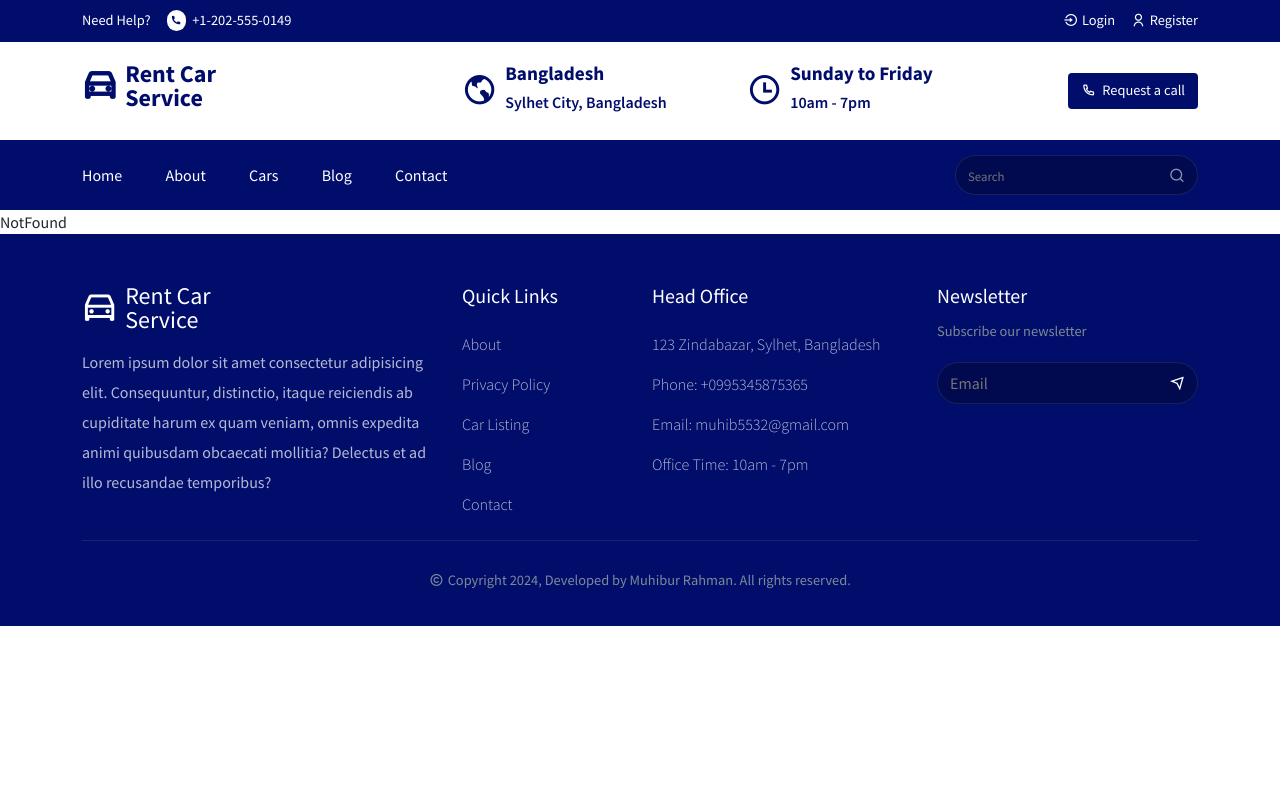
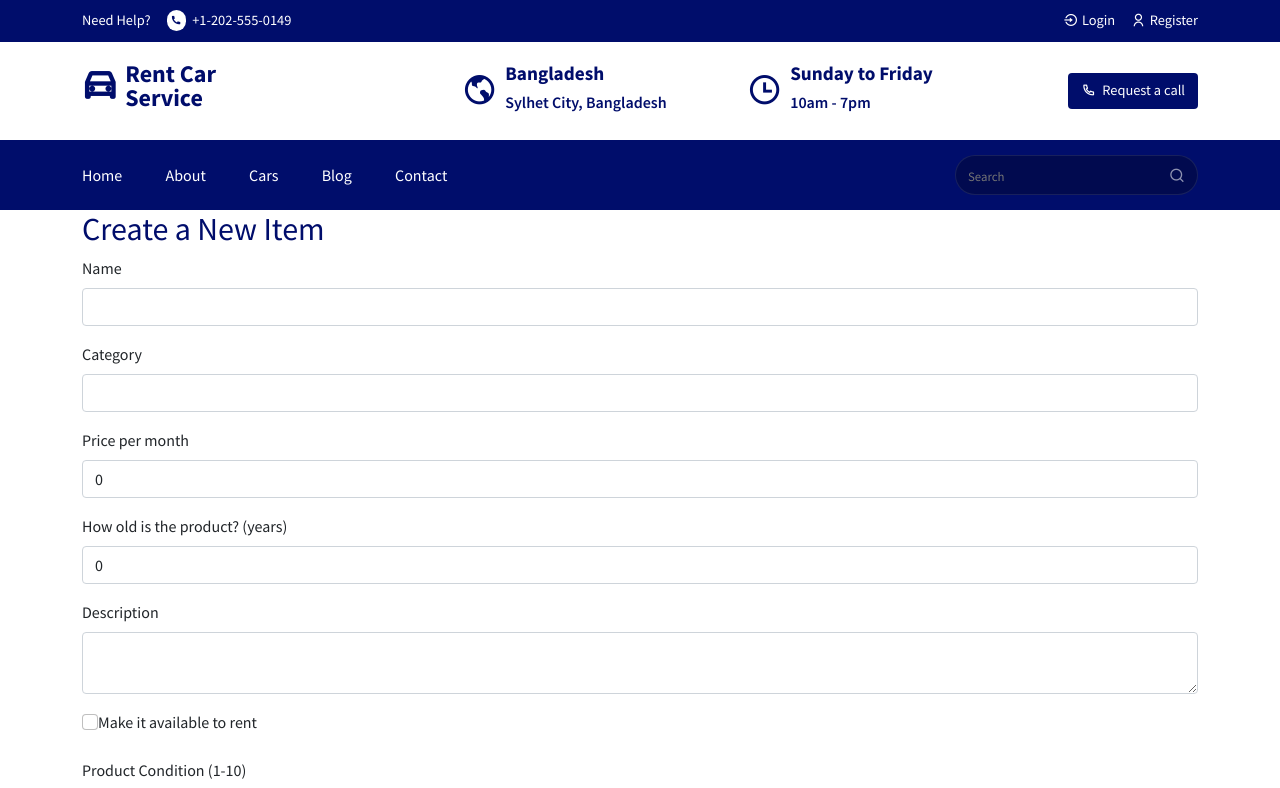
Before and after one commit to m4Jestyk/LendScape_Client, a React (Create React App) app: page /additem in a window 1280 px wide. Shown: the top 788 px of the page. Built offline with nearby package versions, Linux system fonts and the light colour scheme; sample sign-in values are in the browser's storage.

Commit message:
Item publish func added

```diff
--- a/package.json
+++ b/package.json
@@ -2,8 +2,7 @@
   "name": "car-rental",
   "version": "0.1.0",
   "private": true,
-  "proxy": "http://localhost:8000"
-,
+  "proxy": "http://localhost:8000",
   "dependencies": {
     "@chakra-ui/react": "^3.0.2",
     "@emotion/react": "^11.13.3",
@@ -17,6 +16,7 @@
     "dotenv": "^16.4.5",
     "framer-motion": "^11.11.11",
     "react": "^18.2.0",
+    "react-cookie": "^7.2.2",
     "react-dom": "^18.2.0",
     "react-redux": "^9.1.2",
     "react-router-dom": "^6.3.0",
--- /dev/null
+++ b/src/pages/AddItem.jsx
@@ -0,0 +1,171 @@
+import React, { useEffect, useState } from "react";
+import axios from "axios";
+import { Container, Form, FormGroup, Label, Input, Button } from "reactstrap";
+import Helmet from "../components/Helmet/Helmet";
+import { useSelector } from "react-redux";
+import { useNavigate } from "react-router-dom";
+
+const AddItem = () => {
+    const user = useSelector(state => state.auth);
+    const navigate = useNavigate();
+
+    // Redirect to login if user is not authenticated
+    useEffect(() => {
+        if (user === null || user.username === "") {
+            navigate('/login');
+        }
+    }, [user]);
+
+    const [itemData, setItemData] = useState({
+        name: "",
+        category: "",
+        priceByTenure: 0,
+        age: 0,
+        description: "",
+        condition: 5,
+        availableToRent: false,
+    });
+
+    const [showConfirmation, setShowConfirmation] = useState(false);
+
+    const handleChange = (e) => {
+        const { name, value } = e.target;
+        setItemData({ ...itemData, [name]: value });
+    };
+
+    const handleSubmit = async (e) => {
+        e.preventDefault();
+        try {
+            const response = await axios.post(
+                `${process.env.REACT_APP_SERVER}/api/v1/items/add`,
+                itemData,
+                { withCredentials: true }
+            );
+            console.log("Item created:", response.data);
+            setShowConfirmation(true); // Show confirmation message
+        } catch (error) {
+            console.error("Error creating item:", error);
+            alert("Failed to create item. Please try again.");
+        }
+    };
+
+    const handleAddAnother = () => {
+        // Reset form data and hide the confirmation message
+        setItemData({
+            name: "",
+            category: "",
+            priceByTenure: 0,
+            age: 0,
+            description: "",
+            condition: 5,
+            availableToRent: false,
+        });
+        setShowConfirmation(false);
+    };
+
+    return (
+        <Helmet title="Create New Item">
+            <Container>
+                {showConfirmation ? (
+                    <div style={{ textAlign: "center", marginTop: "50px" }}>
+                        <h2 style={{ fontSize: "2rem", color: "#38a169" }}>🎉 Item Added Successfully! 🎉</h2>
+                        <p style={{ fontSize: "1.2rem", color: "#4a5568" }}>Your item has been listed for rental.</p>
+                        <Button
+                            color="primary"
+                            onClick={handleAddAnother}
+                            style={{ marginTop: "20px" }}
+                        >
+                            Add Another Item
+                        </Button>
+                    </div>
+                ) : (
+                    <>
+                        <h2>Create a New Item</h2>
+                        <Form onSubmit={handleSubmit}>
+                            <FormGroup>
+                                <Label for="name">Name</Label>
+                                <Input
+                                    type="text"
+                                    name="name"
+                                    id="name"
+                                    value={itemData.name}
+                                    onChange={handleChange}
+                                    required
+                                />
+                            </FormGroup>
+                            <FormGroup>
+                                <Label for="category">Category</Label>
+                                <Input
+                                    type="text"
+                                    name="category"
+                                    id="category"
+                                    value={itemData.category}
+                                    onChange={handleChange}
+                                />
+                            </FormGroup>
+                            <FormGroup>
+                                <Label for="priceByTenure">Price per month</Label>
+                                <Input
+                                    type="number"
+                                    name="priceByTenure"
+                                    id="priceByTenure"
+                                    value={itemData.priceByTenure}
+                                    onChange={handleChange}
+                                />
+                            </FormGroup>
+                            <FormGroup>
+                                <Label for="age">How old is the product? (years)</Label>
+                                <Input
+                                    type="number"
+                                    name="age"
+                                    id="age"
+                                    value={itemData.age}
+                                    onChange={handleChange}
+                                />
+                            </FormGroup>
+                            <FormGroup>
+                                <Label for="description">Description</Label>
+                                <Input
+                                    type="textarea"
+                                    name="description"
+                                    id="description"
+                                    value={itemData.description}
+                                    onChange={handleChange}
+                                />
+                            </FormGroup>
+                            <FormGroup>
+                                <Input
+                                    type="checkbox"
+                                    name="availableToRent"
+                                    id="availableToRent"
+                                    checked={itemData.availableToRent}
+                                    onChange={(e) =>
+                                        setItemData({ ...itemData, availableToRent: e.target.checked })
+                                    }
+                                />
+                                <Label for="availableToRent">Make it available to rent</Label>
+                            </FormGroup>
+                            <FormGroup>
+                                <Label for="condition">Product Condition (1-10)</Label>
+                                <Input
+                                    type="number"
+                                    name="condition"
+                                    id="condition"
+                                    min="1"
+                                    max="10"
+                                    value={itemData.condition}
+                                    onChange={handleChange}
+                                />
+                            </FormGroup>
+                            <Button type="submit" color="primary">
+                                Add Item
+                            </Button>
+                        </Form>
+                    </>
+                )}
+            </Container>
+        </Helmet>
+    );
+};
+
+export default AddItem;
--- a/src/pages/CarDetails.jsx
+++ b/src/pages/CarDetails.jsx
@@ -11,16 +11,22 @@ import axios from "axios";
 const CarDetails = () => {
   const { slug } = useParams();
 
+  const handleRent = async () => {
+    const res = await axios.post(`${process.env.REACT_APP_SERVER}/api/v1/items/rentitem/${slug}`,
+    { withCredentials: true });
+    console.log(res.data);
+  }
+
 
   const [item, setItem] = useState({});
 
-  const fetchItem = async() => {
+  const fetchItem = async () => {
     console.log(slug);
     const res = await axios.get(`${process.env.REACT_APP_SERVER}/api/v1/items/get/${slug}`);
     await setItem(res.data.item);
   }
 
-  useEffect(()=>{
+  useEffect(() => {
     fetchItem();
   }, [])
 
@@ -85,7 +91,7 @@ const CarDetails = () => {
             </Col>
 
 
-            <Button>RENT</Button>
+            <Button onClick={handleRent}>RENT</Button>
 
 
             {/* <Col lg="5" className="mt-5">
--- a/src/pages/Login.jsx
+++ b/src/pages/Login.jsx
@@ -6,6 +6,7 @@ import { useState, useEffect } from "react";
 import { useNavigate } from "react-router-dom";
 import { useDispatch, useSelector } from "react-redux";
 import { setUser } from "../redux/slices/authSlice";
+import { useCookies } from "react-cookie";
 
 export default function Login() {
   const [loading, setLoading] = useState(false);
@@ -15,6 +16,7 @@ export default function Login() {
   });
   const navigate = useNavigate();
   const user = useSelector((state) => state.auth);
+  const [cookie, setCookie] = useCookies(['jwt']);
 
 
 
@@ -37,6 +39,7 @@ useEffect(()=>{
         headers: {
           "Content-Type": "application/json",
         },
+        credentials: "include",
         body: JSON.stringify(inputs),
       });
 
--- a/src/routers/Routers.js
+++ b/src/routers/Routers.js
@@ -11,6 +11,7 @@ import Contact from "../pages/Contact";
 import Dashboard from "../pages/Dashboard";
 import Login from "../pages/Login";
 import Signup from "../pages/Signup";
+import AddItem from "../pages/AddItem";
 
 const Routers = () => {
   return (
@@ -27,6 +28,7 @@ const Routers = () => {
       <Route path="/dashboard" element={<Dashboard/>}/>
       <Route path="/login" element ={<Login/ >}/>
       <Route path="/signup" element ={<Signup/ >}/>
+      <Route path="/additem" element ={<AddItem/ >}/>
     </Routes>
   );
 };
```
Also changed, not shown: 1 other file (tests, documents, lock files or other folders).
